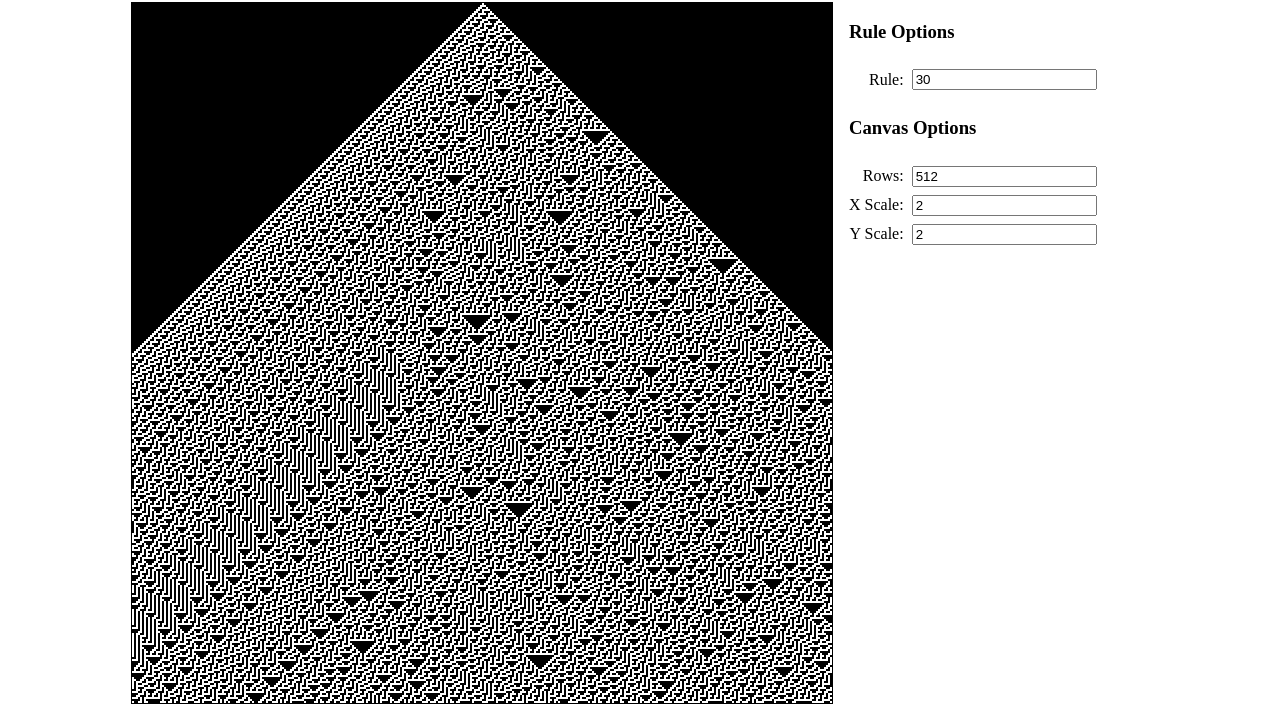
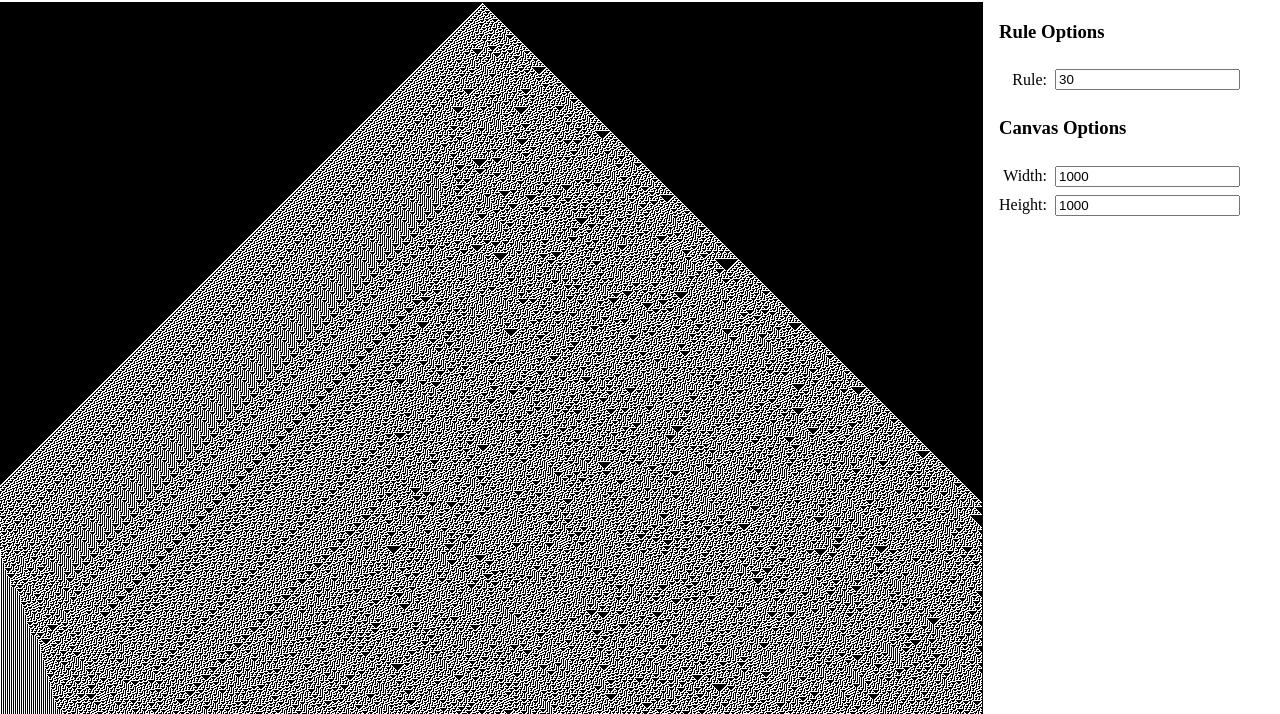
Before and after one commit to a2aaron/Rule30, a website: page index.html in a window 1280 px wide. Shown: the part 86-800 px from the top of the page. Drawn offline with Linux system fonts and the light colour scheme.

Commit message:
Draw to temporary canvas to improve performance further.

```diff
--- a/index.html
+++ b/index.html
@@ -12,7 +12,7 @@
   <h1>Rule 30</h1>
   <main>
     <div>
-      <canvas id="canvas" height="700" width="700" tabindex="1"></canvas>
+      <canvas id="canvas" height="1000" width="1000" tabindex="1"></canvas>
     </div>
     <ui-grid>
       <h3>Rule Options</h3>
@@ -21,14 +21,11 @@
       <input type="number" id="rule" value="30">
 
       <h3>Canvas Options</h3>
-      <label for="rows" title="Sets the number of rows">Rows</label>
-      <input type="number" id="rows" value="512">
+      <label for="width" title="Sets the cell width">Width</label>
+      <input type="number" id="width" value="1000">
 
-      <label for="x-scale" title="Sets x-axis scaling">X Scale</label>
-      <input type="number" id="x-scale" value="2" step="0.5">
-
-      <label for="y-scale" title="Sets x-axis scaling">Y Scale</label>
-      <input type="number" id="y-scale" value="2" step="0.5">
+      <label for="height" title="Sets the cell height">Height</label>
+      <input type="number" id="height" value="1000">
     </ui-grid>
   </main>
 </body>
--- a/index.js
+++ b/index.js
@@ -37,108 +37,6 @@ function unwrap(x) {
 }
 
 /**
- * Represents an infinitely long row of cells. Each cell can be set to true or false.
- * Cells all initially are set to false and can be set or get even if if prior cells are not set
- * Note that this allows for both positive and negative indicies. Hence, one can have say, cells
- * -3, -1, 2, and 400 all set to true and the rest set to false.
- */
-class Row {
-
-    constructor() {
-        /** @type {boolean[]} */
-        this.left = [];
-        this.center = false;
-        /** @type {boolean[]} */
-        this.right = [];
-    }
-
-    /**
-     * @param {boolean[]} left
-     * @param {boolean} center
-     * @param {boolean[]} right
-     * @returns {Row}
-     */
-    static create(left, center, right) {
-        const row = new Row();
-        row.left = structuredClone(left);
-        row.center = center;
-        row.right = structuredClone(right);
-        return row;
-    }
-
-    clone() {
-        return Row.create(this.left, this.center, this.right);
-    }
-
-    get min_index() {
-        return -this.left.length;
-    }
-
-    get max_index() {
-        return this.right.length;
-    }
-
-    get length() {
-        // Add 1 due to the center cell
-        return 1 + this.left.length + this.right.length;
-    }
-
-    /**
-     *
-     * @param {number} index Index of the cell to get. This can be negative
-     * @returns {boolean} The value of the cell. If the cell has never been set before, then this is false
-     */
-    get(index) {
-        if (index == 0) {
-            return this.center;
-        } else if (index > 0) {
-            const i = index - 1;
-            return i < this.right.length ? this.right[i] : false;
-        } else {
-            const i = -index - 1;
-            return i < this.left.length ? this.left[i] : false;
-        }
-    }
-
-    /**
-     * Sets the cell at `index` to `value`.
-     * @param {number} index Index of the cell to set. This can be negative
-     * @param {boolean} value Value to set the cell to
-     */
-    set(index, value) {
-        if (index == 0) {
-            this.center = value;
-        } else if (index > 0) {
-            const i = index - 1;
-            extendToMatchIndex(this.right, i);
-            this.right[i] = value;
-        } else {
-            const i = -index - 1;
-            extendToMatchIndex(this.left, i);
-            this.left[i] = value;
-        }
-
-        /**
-         * @param {boolean[]} array
-         * @param {number} newIndex
-         */
-        function extendToMatchIndex(array, newIndex) {
-            if (newIndex >= array.length) {
-                // Add one because newIndex is an index
-                // eg: If we want to extend so that array[4] is present, and array is currently
-                // 2 elements long (so array[0] and array[1] exist), then we need to add 3 elements
-                // (adding array[2], array[3], and array[4])
-                const amountToExtend = newIndex - array.length + 1;
-                /** @type {boolean[]} */
-                const values = Array(amountToExtend).fill(false);
-                array.push(...values);
-            }
-        }
-    }
-}
-
-
-/**
  * Construct rule `n` (eg: rule 30, rule 90, etc)
  * @param {number} n
  * @typedef {function(boolean, boolean, boolean): boolean} Rule
@@ -172,57 +70,60 @@ function make_rule(n) {
 }
 
 /**
- * Apply Rule to the Row and returns the new Row. The returned Row is a copy of the input
- * Row but with Rule applied.
- * @param {Row} row
+ * @param {CanvasRenderingContext2D} ctx
  * @param {Rule} rule
- * @returns {Row}
+ * @param {number} width
+ * @param {number} height
  */
-function apply_rule(row, rule) {
-    const new_row = row.clone();
+function drawRows(ctx, rule, width, height) {
+    /**
+     * @param {number} width
+     * @param {number} height
+     */
+    function drawTempCanvas(width, height) {
+        const tempCanvas = new OffscreenCanvas(width, height);
+        const tempCtx = unwrap(tempCanvas.getContext('2d'));
 
-    const min = row.min_index - 1;
-    const max = row.max_index + 1;
-    for (let i = min; i <= max; i++) {
-        const left = row.get(i - 1);
-        const mid = row.get(i);
-        const right = row.get(i + 1);
+        const imageData = tempCtx.createImageData(width, height);
+        // Populate initial row
+        for (let x = 0; x < width; x++) {
+            if (x == Math.floor(width / 2)) {
+                setPixel(imageData, x, 0, WHITE);
+            } else {
+                setPixel(imageData, x, 0, BLACK);
+            }
+        }
 
-        const cell = rule(left, mid, right);
-        new_row.set(i, cell);
-    }
-    return new_row;
-}
+        // Draw the rest of the rows
+        for (let y = 1; y < height; y++) {
+            for (let x = 0; x < width; x++) {
+                const left = getPixel(imageData, x - 1, y - 1);
+                const mid = getPixel(imageData, x, y - 1);
+                const right = getPixel(imageData, x + 1, y - 1);
 
+                const cell = rule(left, mid, right);
 
-/**
- * @param {number} num_rows
- * @param {Rule} rule
- * @returns {Row[]}
- */
-function get_rows(num_rows, rule) {
-    const init = new Row();
-    init.set(0, true);
-
-    const rows = [init];
-
-    // Start at 1 since the initial row is already provided
-    for (let i = 1; i < num_rows; i++) {
-        const last_row = unwrap(rows.at(-1));
-        const next_row = apply_rule(last_row, rule);
-        rows.push(next_row);
+                const color = cell ? WHITE : BLACK;
+                setPixel(imageData, x, y, color);
+            }
+        }
+        tempCtx.putImageData(imageData, 0, 0);
+        return tempCanvas;
     }
 
-    return rows;
-}
+    /**
+     * @param {ImageData} imageData
+     * @param {number} x
+     * @param {number} y
+     */
+    function getPixel(imageData, x, y) {
+        if (x < 0 || x >= imageData.width) { return false; }
+        if (y < 0 || y >= imageData.height) { return false; }
 
-/**
- * @param {CanvasRenderingContext2D} ctx
- * @param {Row[]} rows
- * @param {number} x_scale
- * @param {number} y_scale
- */
-function draw_rows(ctx, rows, x_scale, y_scale) {
+        const index = (y * imageData.width + x) * 4;
+        return imageData.data[index] == 255;
+    }
+
     /**
      * @param {ImageData} imageData
      * @param {number} x
@@ -236,65 +137,37 @@ function draw_rows(ctx, rows, x_scale, y_scale) {
         imageData.data[index + 2] = color[2]; // blue
         imageData.data[index + 3] = 255; // alpha
     }
+    const BLACK = [0, 0, 0];
+    const WHITE = [255, 255, 255];
 
-    const imageData = ctx.createImageData(ctx.canvas.width, ctx.canvas.height);
-    for (let y = 0; y < imageData.height; y++) {
-        for (let x = 0; x < imageData.width; x++) {
-            const cell_y = Math.floor(y / y_scale);
-            // Currently, x is in canvas space (really "ImageData space" which is not
-            // affected at all by the canvas transforms)
-            // Hence we must transform this into cell/row space.
-            const distance_from_center = Math.floor((x - imageData.width / 2) / x_scale);
-            const cell_x = distance_from_center;
+    const tempCanvas = drawTempCanvas(width, height);
 
-            const row = rows[cell_y];
-            const cell = row != null ? row.get(cell_x) : false;
-            const color = cell ? [255, 255, 255] : [0, 0, 0];
-
-            setPixel(imageData, x, y, color)
-        }
-    }
-    ctx.putImageData(imageData, 0, 0)
+    ctx.imageSmoothingEnabled = false;
+    ctx.drawImage(tempCanvas, 0, 0, ctx.canvas.width, ctx.canvas.height)
 }
 
 /**
  * @param {CanvasRenderingContext2D} ctx
  */
 function render(ctx) {
-    clampRowInput();
-
     const n = parseInt(rule_input.value);
     const rule = make_rule(n);
 
-    const num_rows = parseInt(row_input.value);
-    const x_scale = parseFloat(x_scale_input.value);
-    const y_scale = parseFloat(y_scale_input.value);
+    const width = parseFloat(width_input.value);
+    const height = parseFloat(height_input.value);
 
-    const rows = get_rows(num_rows, rule);
-    draw_rows(ctx, rows, x_scale, y_scale);
-}
-
-function clampRowInput() {
-    const max = 700;
-    row_input.max = max.toString();
-
-    const num_rows = parseInt(row_input.value);
-    if (num_rows > max) {
-        row_input.value = max.toString();
-    }
+    drawRows(ctx, rule, width, height);
 }
 
 const canvas = getTypedElementById('canvas', HTMLCanvasElement);
 const ctx = unwrap(canvas.getContext("2d"));
 
 const rule_input = getTypedElementById('rule', HTMLInputElement);
-const row_input = getTypedElementById('rows', HTMLInputElement);
-const x_scale_input = getTypedElementById('x-scale', HTMLInputElement);
-const y_scale_input = getTypedElementById('y-scale', HTMLInputElement);
+const width_input = getTypedElementById('width', HTMLInputElement);
+const height_input = getTypedElementById('height', HTMLInputElement);
 
 rule_input.addEventListener("input", () => render(ctx));
-x_scale_input.addEventListener("input", () => render(ctx));
-y_scale_input.addEventListener("input", () => render(ctx));
-row_input.addEventListener("input", () => render(ctx));
+width_input.addEventListener("input", () => render(ctx));
+height_input.addEventListener("input", () => render(ctx));
 
 render(ctx);
```
